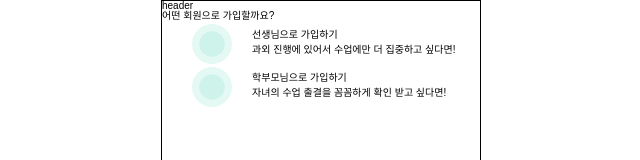
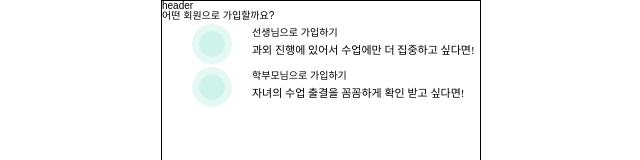
Before and after one commit to Gwasuwon-shot/Tutice_Client, a React (Vite) app: page /signup in a window 1280 px wide. Shown: the top 160 px of the page, without its empty margins (319-959 px from the left). Built offline with nearby package versions, Linux system fonts and the light colour scheme.

Commit message:
[ feat ] 테마 수정 pull 받음

```diff
--- a/src/components/signup/Role.tsx
+++ b/src/components/signup/Role.tsx
@@ -62,5 +62,5 @@ const RadioName = styled.label`
 `;
 
 const RadioSubName = styled.label`
-  ${({ theme }) => theme.fonts.body7};
+  ${({ theme }) => theme.fonts.body07};
 `;
```
